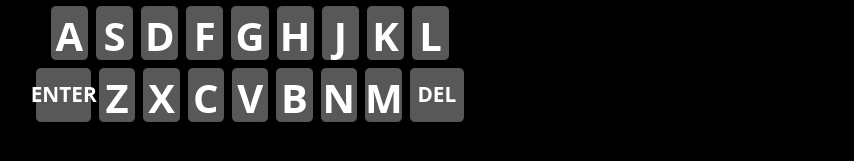
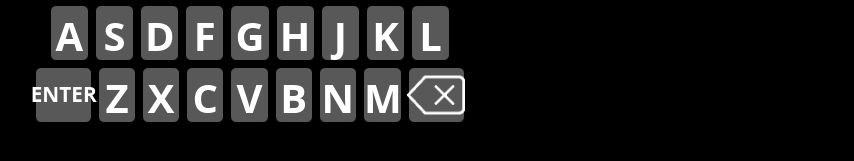
Before and after one commit to perssonoliver/WordleAssistant, a React (Vite) app in the folder wordle-solver/: page / in a window 1280 px wide. Shown: the part 569-730 px from the top of the page, without its empty margins (387-1241 px from the left). Built offline with nearby package versions, Linux system fonts and the light colour scheme.

Commit message:
Added delete icon

```diff
--- a/wordle-solver/src/App.css
+++ b/wordle-solver/src/App.css
@@ -186,3 +186,9 @@
   user-select: none;
   cursor: pointer;
 }
+
+.del-icon {
+  vertical-align: middle;
+  width: 58px;
+  height: 58px;
+}
--- a/wordle-solver/src/Keyboard.jsx
+++ b/wordle-solver/src/Keyboard.jsx
@@ -1,5 +1,6 @@
 import React from 'react'
 import './App.css'
+import delIcon from './deleteButton.png';
 
 const keyboard = ['QWERTYUIOP', 'ASDFGHJKL', 'ZXCVBNM']
 
@@ -49,7 +50,7 @@ function Keyboard({ setBoxCharacter }) {
                     key={'key_DEL'}
                     id={'key_DEL'}
                     onClick={setBoxCharacter}>
-                    {'DEL'}
+                    <img className='del-icon' src={delIcon} alt='DEL' />
                 </label>
             </div>
         </div>
```
Also changed, not shown: wordle-solver/src/deleteButton.png (added), 1 other file (tests, documents, lock files or other folders).
